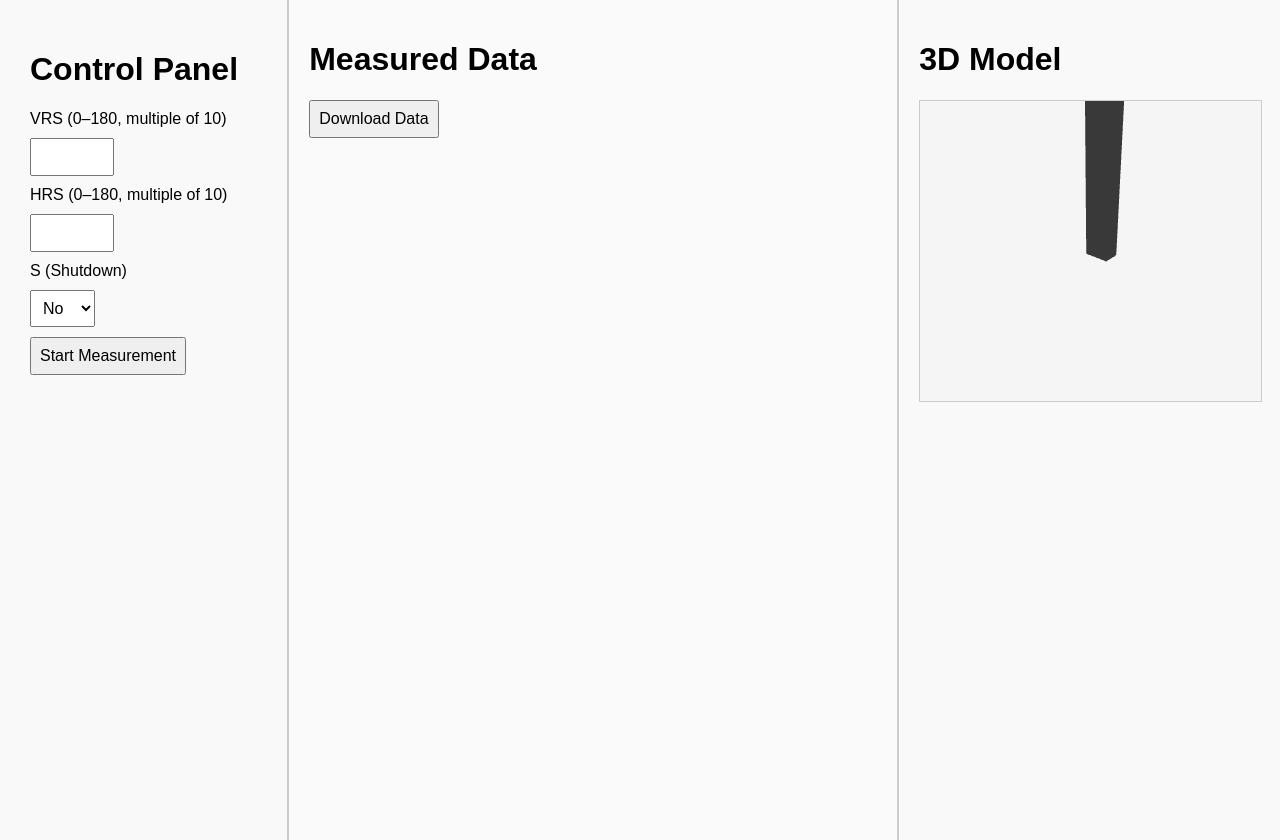
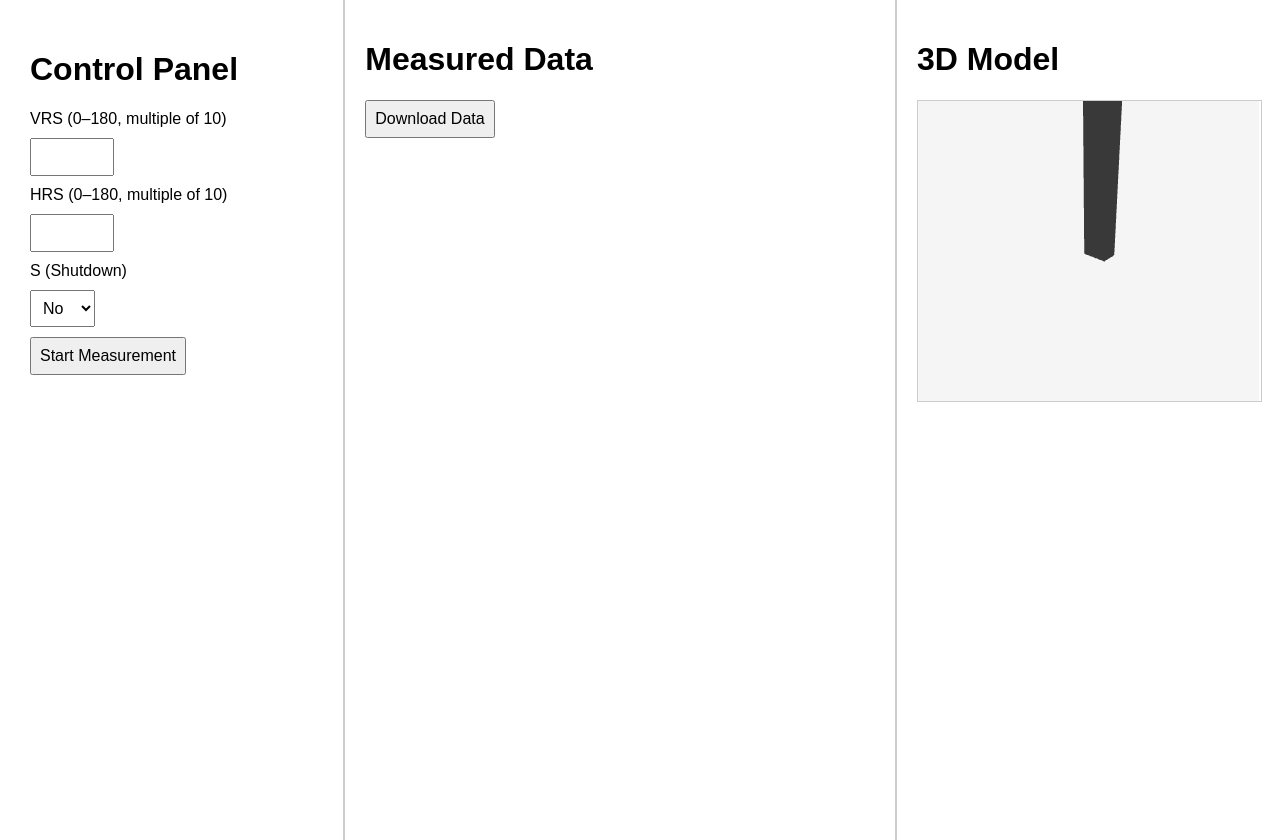
Before and after one commit to real-Ker/render, a FastAPI app: page / in a window 1280 px wide. Run offline with FastAPI, Linux system fonts and the light colour scheme; data that the repository does not hold is empty.

Commit message:
Update index.html

```diff
--- a/templates/index.html
+++ b/templates/index.html
@@ -15,20 +15,18 @@
 
     /* 左：command */
     .left {
-        width: 20%;
+        width: 25%;
         padding: 30px;
         border-right: 2px solid #ccc;
-        background: #f9f9f9;
     }
 
     /* 中：data */
     .middle {
-        width: 50%;
+        width: 45%;
         padding: 20px;
         overflow-y: auto;
         height: 100vh;
         border-right: 2px solid #ccc;
-        background: #fafafa;
     }
 
     /* 右：3D */
@@ -36,8 +34,6 @@
         width: 30%;
         padding: 20px;
         height: 100vh;
-        background: #f9f9f9;
-        overflow-y: auto;
     }
 
     /* 3D容器必须撑满 */
@@ -56,49 +52,28 @@
 
     .row {
         display: flex;
-        flex-direction: column;
-        align-items: flex-start;
-        margin-bottom: 30px;
-        padding: 15px;
-        background: white;
-        border-radius: 4px;
+        align-items: center;
+        margin-bottom: 40px;
     }
 
     .label {
-        width: 100%;
+        width: 120px;
         font-weight: bold;
-        font-size: 16px;
-        margin-bottom: 15px;
-        padding-bottom: 10px;
-        border-bottom: 2px solid #ddd;
     }
 
     .charts {
         display: flex;
         flex-wrap: wrap;
-        gap: 15px;
-        width: 100%;
+        gap: 20px;
     }
 
     .chart-wrapper {
         position: relative;
-        width: 450px;
-        height: 280px;
-        border: 2px solid #333;
-        padding: 10px;
+        width: 280px;
+        height: 220px;
+        border: 1px solid #ddd;
+        padding: 5px;
         background: white;
-        box-shadow: 0 2px 4px rgba(0,0,0,0.1);
-    }
-
-    .chart-wrapper canvas {
-        max-width: 100%;
-        max-height: 100%;
-    }
-
-    #chartsContainer {
-        display: flex;
-        flex-direction: column;
-        gap: 10px;
     }
 </style>
 </head>
@@ -291,18 +266,14 @@ function renderCharts(groups) {
 
 function drawChart(canvas, x, y, title) {
 
-    // 生成索引标签（只显示部分频率值避免拥挤）
+    // 生成索引标签（0, 1, 2, ... 或显示部分频率值）
     let labels = x.map((freq, idx) => {
-        // 每15个点显示一个频率标签
-        if (idx % 15 === 0) {
-            return (freq / 1000).toFixed(1); // 转换为 GHz
+        // 每10个点显示一个频率标签，其他显示为空
+        if (idx % 10 === 0) {
+            return freq.toFixed(0);
         }
         return '';
     });
-
-    // 设置 X 轴范围 5-9 GHz (5000-9000 MHz)
-    let xMin = 5000;  // 5 GHz
-    let xMax = 9000;  // 9 GHz
 
     new Chart(canvas, {
         type: 'line',
@@ -311,56 +282,36 @@ function drawChart(canvas, x, y, title) {
             datasets: [{
                 data: y,
                 fill: false,
-                tension: 0.2,
+                tension: 0.1,
                 borderColor: 'rgb(75, 192, 192)',
-                borderWidth: 2,
-                backgroundColor: 'rgba(75, 192, 192, 0.05)',
-                pointRadius: 2,
-                pointBackgroundColor: 'rgb(75, 192, 192)',
-                pointHoverRadius: 5,
-                pointHoverBackgroundColor: 'rgb(255, 99, 132)'
+                backgroundColor: 'rgba(75, 192, 192, 0.1)',
+                pointRadius: 1,
+                pointHoverRadius: 4
             }]
         },
         options: {
-            responsive: true,
-            maintainAspectRatio: true,
+            responsive: false,
+            maintainAspectRatio: false,
             plugins: {
                 legend: { display: false },
                 title: {
                     display: true,
-                    text: title,
-                    font: { size: 14, weight: 'bold' }
+                    text: title
                 }
             },
             scales: {
                 x: {
-                    type: 'linear',
                     display: true,
-                    min: xMin,
-                    max: xMax,
-                    ticks: {
-                        stepSize: 500 // 每 500 MHz 一个刻度
-                    },
                     title: {
                         display: true,
-                        text: 'Frequency (GHz)',
-                        font: { size: 12, weight: 'bold' }
-                    },
-                    grid: {
-                        display: true,
-                        color: 'rgba(0, 0, 0, 0.1)'
+                        text: 'Frequency (Hz)'
                     }
                 },
                 y: {
                     display: true,
                     title: {
                         display: true,
-                        text: title,
-                        font: { size: 12, weight: 'bold' }
-                    },
-                    grid: {
-                        display: true,
-                        color: 'rgba(0, 0, 0, 0.1)'
+                        text: title
                     }
                 }
             }
```
